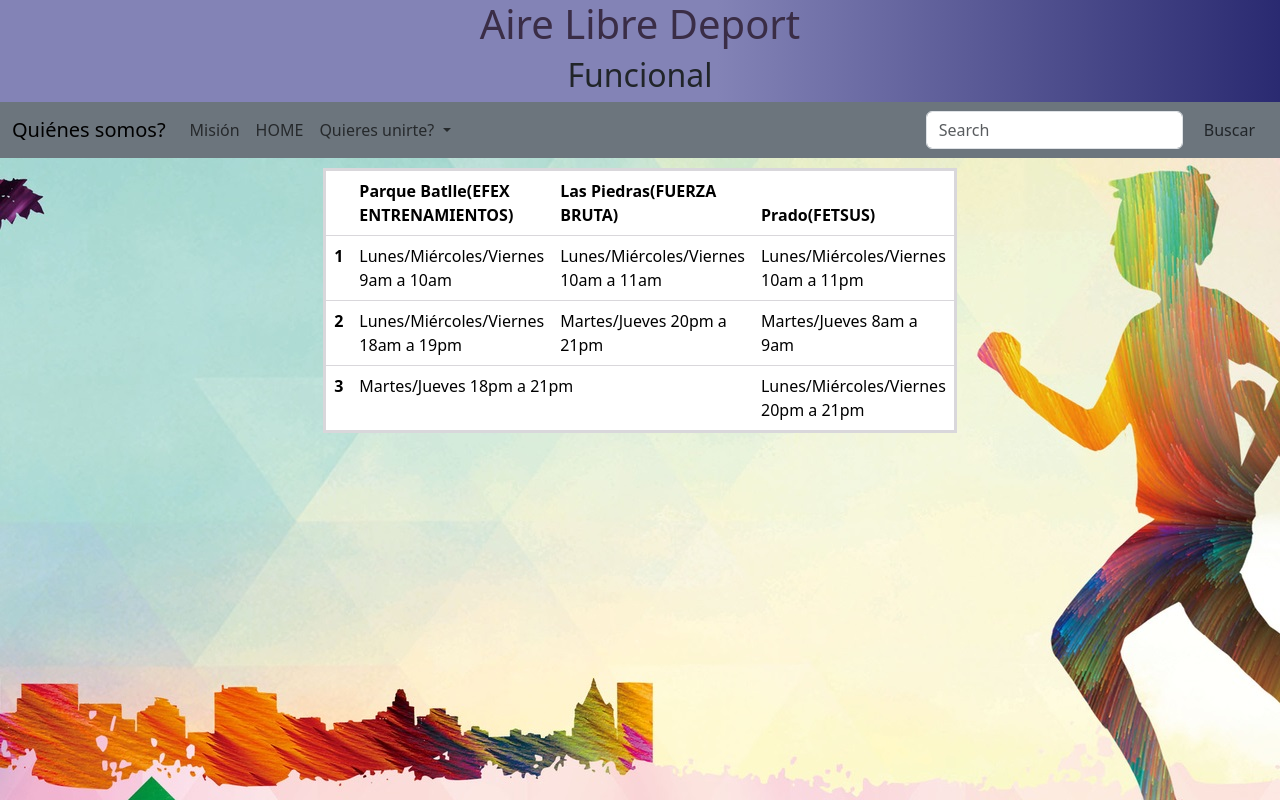
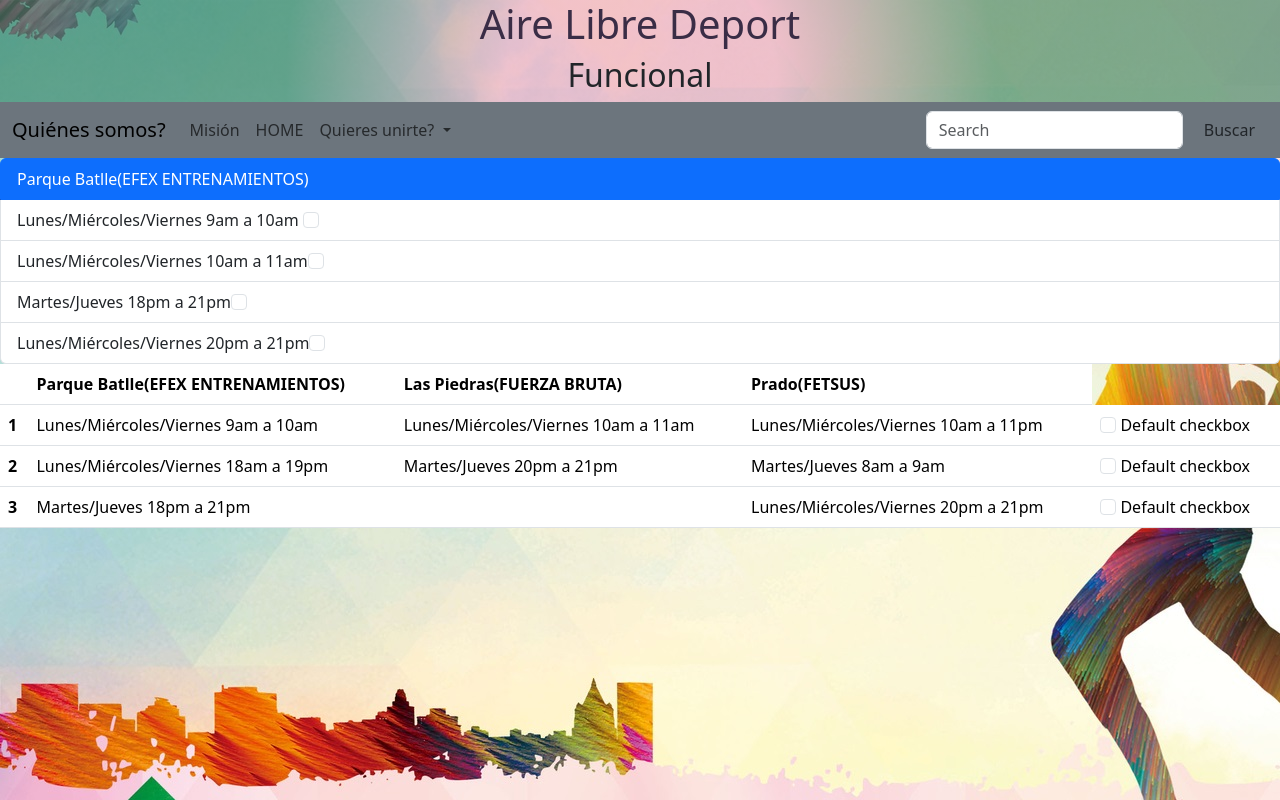
Before and after one commit to Lulamaldonado/Deportesaireproyecto, a website: page paginas/funcional1.html in a window 1280 px wide. Drawn offline with nearby package versions, Linux system fonts and the light colour scheme.

Commit message:
cambio header/cambio forulario funcional

```diff
--- a/estilo/estile.css
+++ b/estilo/estile.css
@@ -84,7 +84,7 @@ h1 {
 
 h2 {
     text-align: center;
-}ss
+}
 
 .containerInformacion {
     display: grid;
--- a/paginas/funcional1.html
+++ b/paginas/funcional1.html
@@ -68,7 +68,44 @@
   </header>
 
 
-  <div>
+
+
+  <div class="list-group listadoHorarios">
+    <a href="#" class="list-group-item list-group-item-action active" aria-current="true">
+      Parque Batlle(EFEX ENTRENAMIENTOS)
+    </a>
+    <a href="#" class="list-group-item list-group-item-action">Lunes/Miércoles/Viernes 9am a 10am <input
+        class="form-check-input" type="checkbox" value="" id="defaultCheck1">
+      <label class="form-check-label" for="defaultCheck1">
+      </label></td> </a>
+
+
+
+    <a href="#" class="list-group-item list-group-item-action">Lunes/Miércoles/Viernes 10am a 11am<input
+        class="form-check-input" type="checkbox" value="" id="defaultCheck1">
+      <label class="form-check-label" for="defaultCheck1">
+      </label></td> </a>
+    <a href="#" class="list-group-item list-group-item-action">Martes/Jueves 18pm a 21pm<input class="form-check-input"
+        type="checkbox" value="" id="defaultCheck1">
+      <label class="form-check-label" for="defaultCheck1">
+      </label></td> </a>
+    <a href="#" class="list-group-item list-group-item-action">Lunes/Miércoles/Viernes 20pm a 21pm<input
+        class="form-check-input" type="checkbox" value="" id="defaultCheck1">
+      <label class="form-check-label" for="defaultCheck1">
+      </label></td> </a>
+    </label></td> </a>
+  </div>
+
+
+
+
+
+
+
+
+
+
+
   <table class="table table-hover login">
     <thead>
       <tr>
@@ -84,17 +121,35 @@
         <td>Lunes/Miércoles/Viernes 9am a 10am</td>
         <td>Lunes/Miércoles/Viernes 10am a 11am</td>
         <td>Lunes/Miércoles/Viernes 10am a 11pm</td>
+        <td><input class="form-check-input" type="checkbox" value="" id="defaultCheck1">
+          <label class="form-check-label" for="defaultCheck1">
+            Default checkbox
+          </label>
+        </td>
+
+
       </tr>
+      </div>
       <tr>
         <th scope="row">2</th>
         <td>Lunes/Miércoles/Viernes 18am a 19pm</td>
         <td>Martes/Jueves 20pm a 21pm</td>
         <td>Martes/Jueves 8am a 9am</td>
+        <td><input class="form-check-input" type="checkbox" value="" id="defaultCheck1">
+          <label class="form-check-label" for="defaultCheck1">
+            Default checkbox
+          </label>
+        </td>
       </tr>
       <tr>
         <th scope="row">3</th>
         <td colspan="2">Martes/Jueves 18pm a 21pm</td>
         <td>Lunes/Miércoles/Viernes 20pm a 21pm</td>
+        <td><input class="form-check-input" type="checkbox" value="" id="defaultCheck1">
+          <label class="form-check-label" for="defaultCheck1">
+            Default checkbox
+          </label>
+        </td>
       </tr>
     </tbody>
   </table>
--- a/scss/_formularios.scss
+++ b/scss/_formularios.scss
@@ -1,9 +1,12 @@
-body {
-    background-image: url(../fotos/fondo.jpg);
-    .login {
-        width: 700px;
-        margin: 10px auto;
-        border: #d9d7db solid 3px;
-        padding: 1rem;
-    }
+header{
+    div{
+        .listadoHorarios{
+            width: 425px;
+            margin: 10px auto;
+            border: #d9d7db solid 3px;
+            padding: 1rem;
+          }
+
+            }
+
 }
--- a/scss/_header.scss
+++ b/scss/_header.scss
@@ -1,11 +1,12 @@
 header {
-    background-color: rgb(151, 151, 196);
-    background: linear-gradient(90deg, rgb(131, 131, 182) 56%, rgb(42, 42, 113) 100%, rgba(117, 117, 121, 1) 100%, rgba(0, 212, 255, 1) 100%);
+    background: rgb(238, 174, 202);
+    background: radial-gradient(circle, rgba(238, 174, 202, 0.7035189075630253) 21%, rgba(62, 135, 104, 0.6558998599439776) 55%);
 
     h1 {
         color: rgb(58, 45, 70);
         font-weight: normal;
         text-align: center;
+
         nav {
             div {
 
```
Also changed, not shown: index.html (+11 -21 lines), paginas/colaborador.html (+7 -9 lines), paginas/login-Usuario.html (+1 -1 lines), paginas/mision1.html (+4 -12 lines), estilo/luEstilo.css, fotos/Nado1.jpg (added), fotos/funcional1.jpeg (deleted), fotos/funcionalmodifi.jpeg (added), fotos/nado2.jpg (added), 1 other file. Lines whose indentation alone changed are shown as unchanged.
